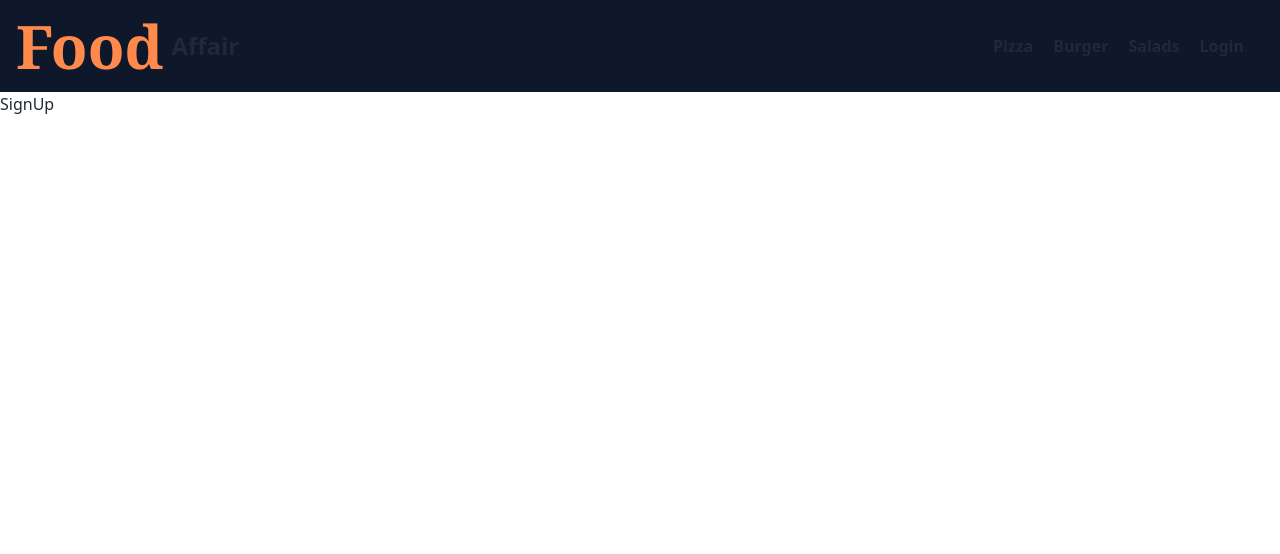
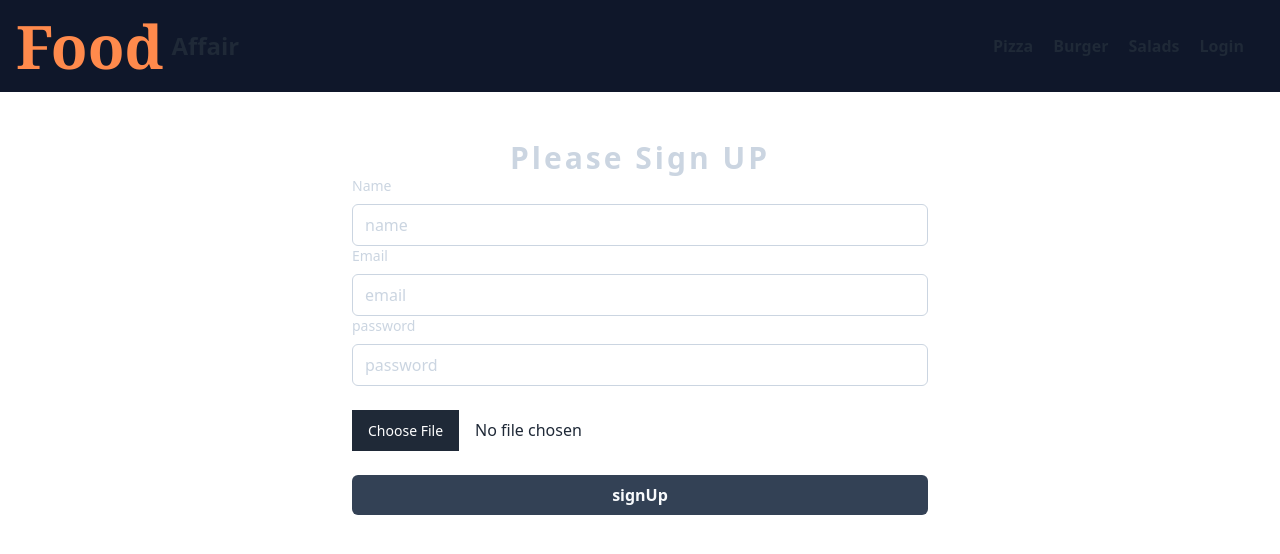
Before and after one commit to sakibhasan-24/food-delivery-app, a React (Vite) app: page /sign-up in a window 1280 px wide. Shown: the top 554 px of the page. Built offline with nearby package versions, Linux system fonts and the light colour scheme.

Commit message:
image uplaod functionality

```diff
--- /dev/null
+++ b/src/hooks/api/useApiCall.js
@@ -0,0 +1,7 @@
+import axios from "axios";
+
+const axiosPublic = axios.create({
+  baseURL: "http://localhost:5000",
+});
+
+export default axiosPublic;
--- a/src/pages/registration/SignUp.jsx
+++ b/src/pages/registration/SignUp.jsx
@@ -1,5 +1,204 @@
-import React from "react";
+import React, { useEffect, useState } from "react";
+import {
+  getStorage,
+  ref,
+  uploadBytesResumable,
+  getDownloadURL,
+} from "firebase/storage";
+import app from "../../firebase/firebase.config";
+export default function SignUp() {
+  const [formData, setFormData] = useState({});
+  const [imageUrl, setImageUrl] = useState(null);
+  const [loading, setLoading] = useState(false);
+  const [uploadProgress, setUploadProgress] = useState(0);
 
-export default function SignUp() {
-  return <div>SignUp</div>;
+  const handleInputChange = (e) => {
+    if (e.target.name === "image") {
+      setFormData({ ...formData, image: e.target.files[0] });
+    } else {
+      setFormData({ ...formData, [e.target.name]: e.target.value });
+    }
+  };
+  //   console.log(formData);
+  const handleImageUpload = async (e) => {
+    // console.log("hello");
+    // console.log(e.target.files[0]);
+    const image = e.target.files[0];
+    const formData = new FormData();
+    formData.append("image", image);
+    const storage = getStorage(app);
+    const imageName = image.name + new Date().getTime();
+    const storageRef = ref(storage, imageName);
+    const uploadTask = uploadBytesResumable(storageRef, image);
+    // uploadTask.on();
+    uploadTask.on(
+      "state_changed",
+      (snapshot) => {
+        // Get task progress, including the number of bytes uploaded and the total number of bytes to be uploaded
+        const progress = Math.round(
+          (snapshot.bytesTransferred / snapshot.totalBytes) * 100
+        );
+        if (imageUrl) {
+          setUploadProgress(0);
+        }
+        setUploadProgress(progress);
+        // console.log("Upload is " + progress + "% done");
+        switch (snapshot.state) {
+          case "paused":
+            console.log("Upload is paused");
+            break;
+          case "running":
+            console.log("Upload is running");
+            break;
+        }
+      },
+      (error) => {
+        // A full list of error codes is available at
+        // https://firebase.google.com/docs/storage/web/handle-errors
+        switch (error.code) {
+          case "storage/unauthorized":
+            // User doesn't have permission to access the object
+            break;
+          case "storage/canceled":
+            // User canceled the upload
+            break;
+
+          // ...
+
+          case "storage/unknown":
+            // Unknown error occurred, inspect error.serverResponse
+            break;
+        }
+      },
+      () => {
+        // Upload completed successfully, now we can get the download URL
+        getDownloadURL(uploadTask.snapshot.ref).then((downloadURL) => {
+          //   console.log("File available at", downloadURL);
+          setImageUrl(downloadURL);
+          setFormData({ ...formData, image: imageUrl });
+        });
+      }
+    );
+  };
+
+  console.log(formData);
+  //   useEffect(() => {
+  //     //   setFormData({ ...formData, image: imageUrl });
+  //     handleImageUpload();
+  //   }, []);
+  const handleFormSubmit = (e) => {
+    e.preventDefault();
+  };
+  return (
+    <div className="w-full sm:max-w-2xl mx-auto p-6 sm:p-12">
+      <h1 className="font-semibold text-3xl text-slate-300 tracking-widest text-center">
+        Please Sign UP
+      </h1>
+      <div>
+        <form onSubmit={handleFormSubmit}>
+          <div>
+            <label
+              htmlFor="name"
+              className="block text-sm font-medium text-slate-300"
+            >
+              Name
+            </label>
+            <div className="mt-1">
+              <input
+                placeholder="name"
+                required
+                type="text"
+                id="name"
+                name="name"
+                // onChange={handleInputChange}
+                onChange={(e) =>
+                  setFormData({ ...formData, name: e.target.value })
+                }
+                className="w-full mt-1 px-3 py-2 placeholder-slate-300 border border-slate-300 rounded-md focus:outline-none focus:ring focus:ring-indigo-100 focus:border-indigo-300"
+              />
+            </div>
+          </div>
+          <div>
+            <label
+              htmlFor="email"
+              className="block text-sm font-medium text-slate-300"
+            >
+              Email
+            </label>
+            <div className="mt-1">
+              <input
+                placeholder="email"
+                required
+                type="email"
+                id="email"
+                name="email"
+                // onChange={handleInputChange}
+                onChange={(e) =>
+                  setFormData({ ...formData, email: e.target.value })
+                }
+                className="w-full mt-1 px-3 py-2 placeholder-slate-300 border border-slate-300 rounded-md focus:outline-none focus:ring focus:ring-indigo-100 focus:border-indigo-300"
+              />
+            </div>
+          </div>
+          <div>
+            <label
+              htmlFor="password"
+              className="block text-sm font-medium text-slate-300"
+            >
+              password
+            </label>
+            <div className="mt-1">
+              <input
+                placeholder="password"
+                required
+                type="password"
+                id="password"
+                name="password"
+                onChange={(e) =>
+                  setFormData({ ...formData, password: e.target.value })
+                }
+                // onChange={handleInputChange}
+                className="w-full mt-1 px-3 py-2 placeholder-slate-300 border border-slate-300 rounded-md focus:outline-none focus:ring focus:ring-indigo-100 focus:border-indigo-300"
+              />
+            </div>
+          </div>
+          <input
+            // onChange={handleInputChange}
+            onChange={handleImageUpload}
+            id="image"
+            name="image"
+            type="file"
+            className="my-6"
+          />
+
+          <div>
+            {uploadProgress > 0 && uploadProgress < 100 && (
+              <p className="text-center text-teal-400">
+                image uploading {uploadProgress} %
+              </p>
+            )}
+            {uploadProgress === 100 && imageUrl && (
+              <p className="text-center text-green-600">image uploaded</p>
+            )}
+            {imageUrl && (
+              <img src={imageUrl} alt="image" className="w-[80px] h-[80px]" />
+            )}
+            {imageUrl && (
+              <p
+                className="text-4xl cursor-pointer"
+                onClick={() => setImageUrl(null)}
+              >
+                ❌
+              </p>
+            )}
+          </div>
+          <input
+            type="submit"
+            value={"signUp"}
+            className="w-full bg-slate-700 rounded-md px-4 py-2 font-bold text-slate-50  hover:bg-slate-600 cursor-pointer"
+          />
+        </form>
+      </div>
+    </div>
+  );
 }
```
